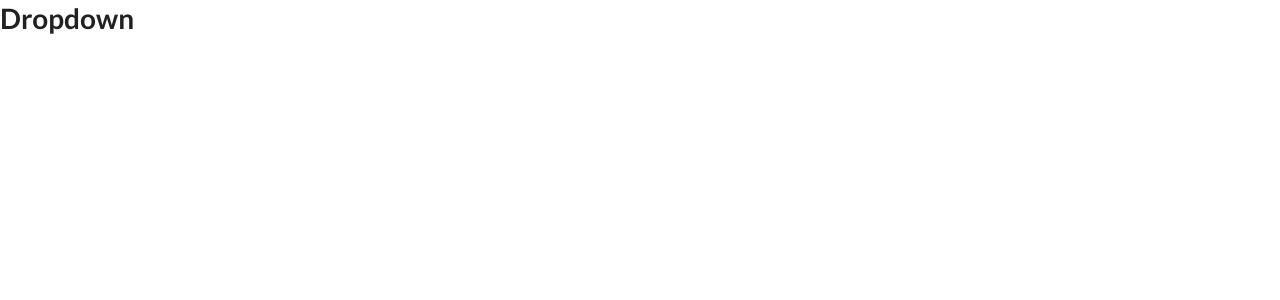
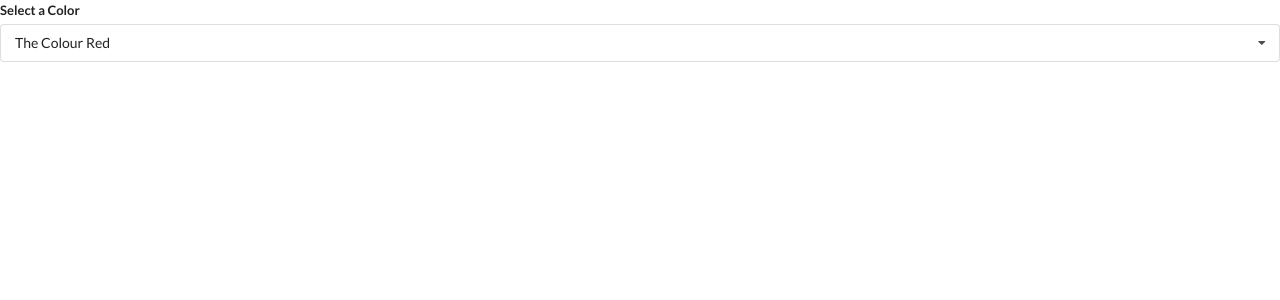
Before and after one commit to Raz3n/widgets, a React (Create React App) app: page / in a window 1280 px wide. Shown: the top 300 px of the page. Built offline with nearby package versions, Linux system fonts and the light colour scheme.

Commit message:
adds iseEffect for onClick in dropdown

```diff
--- a/src/App.js
+++ b/src/App.js
@@ -1,4 +1,4 @@
-import React from "react";
+import React, {useState} from "react";
 import Accordion from "./components/Accordion";
 import Search from "./components/Search";
 import Dropdown from "./components/Dropdown";
@@ -34,9 +34,14 @@
 ];
 
 export default () => {
+  const [selected, setSelected] = useState(options[0]);
   return (
     <div>
-      <Dropdown options={options}/>
+      <Dropdown
+        selected={selected}
+        onSelectedChange={setSelected}
+        options={options}
+      />
     </div>
   );
 };
--- a/src/components/Dropdown.js
+++ b/src/components/Dropdown.js
@@ -1,7 +1,45 @@
-import React from "react";
+import React, { useState, useEffect } from "react";
 
-const Dropdown = () => {
-  return <h1>Dropdown</h1>;
+const Dropdown = ({ options, selected, onSelectedChange }) => {
+  const [open, setOpen] = useState(false);
+  useEffect(() => {
+    document.body.addEventListener("click", () => {
+      setOpen(false);
+    });
+  }, []);
+
+  const renderedOptions = options.map((option) => {
+    if (option.value === selected.value) {
+      return null;
+    }
+    return (
+      <div
+        key={option.value}
+        className="item"
+        onClick={() => onSelectedChange(option)}
+      >
+        {option.label}
+      </div>
+    );
+  });
+
+  return (
+    <div className="ui form">
+      <div className="field">
+        <label className="label">Select a Color</label>
+        <div
+          onClick={() => setOpen(!open)}
+          className={`ui selection dropdown ${open ? "visible active " : ""}`}
+        >
+          <i className="dropdown icon"></i>
+          <div className="text">{selected.label}</div>
+          <div className={`menu ${open ? "visible transition" : ""}`}>
+            {renderedOptions}
+          </div>
+        </div>
+      </div>
+    </div>
+  );
 };
 
 export default Dropdown;
```
